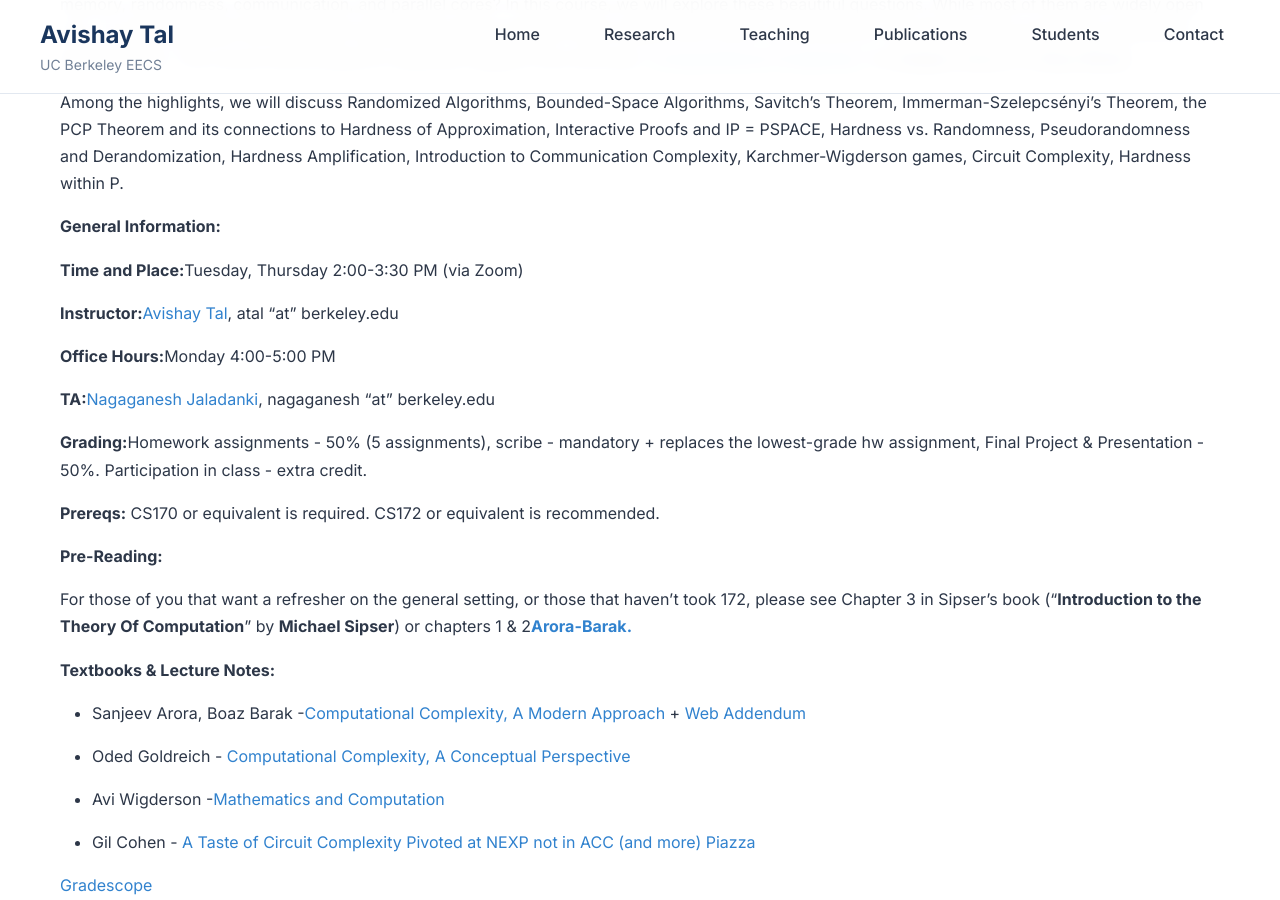
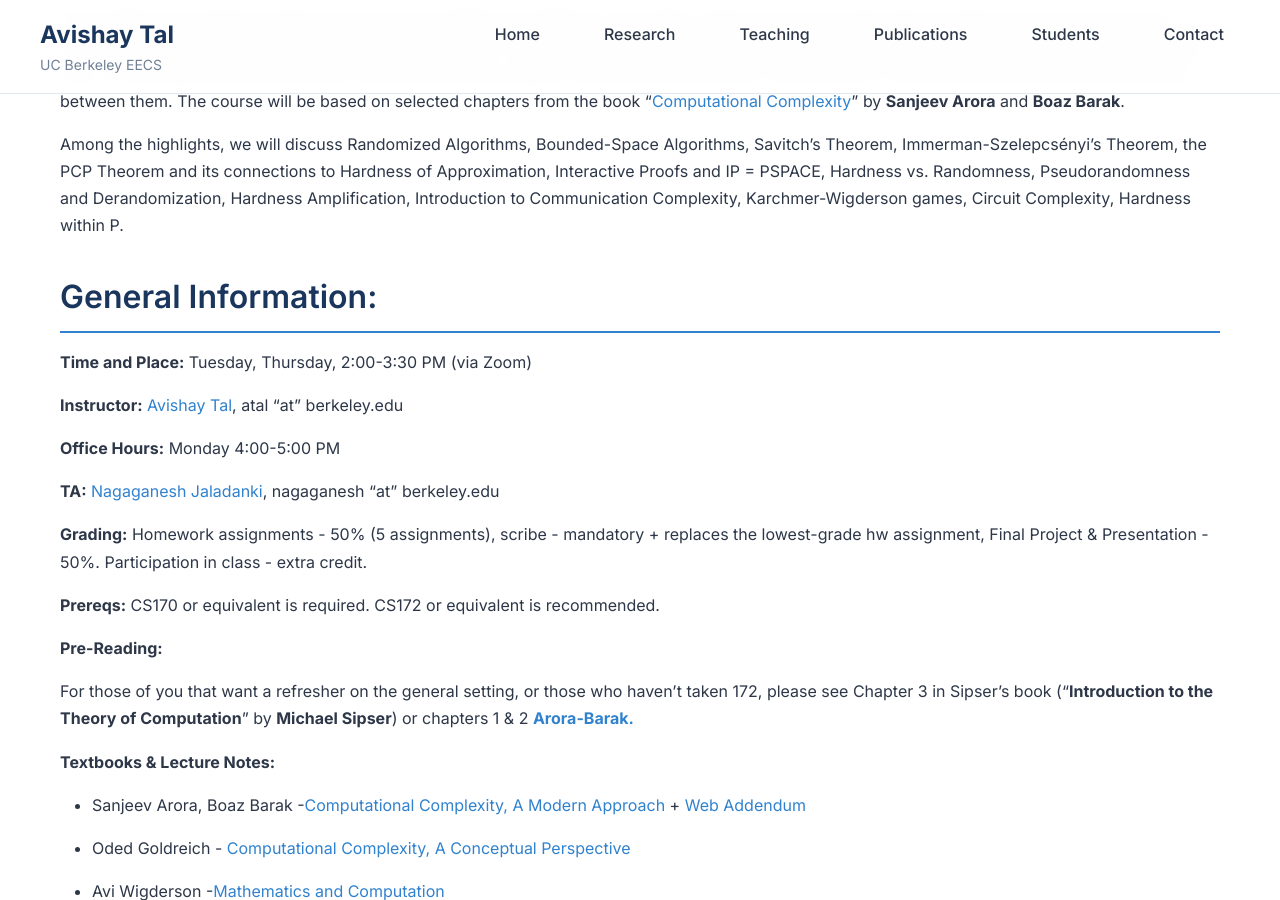
Before and after one commit to avishaytal/website, a Jekyll site: the page built from courses/cs278-complexity-theory/index.md, in a window 1280 px wide and 900 px high, scrolled down 293 px. Built offline with Jekyll 4.4.1, drawn with Linux system fonts in a browser that asks for light colours; our own code applies the rules of GitHub Pages for plain Markdown files.

Commit message:
Update index.md

```diff
--- a/courses/cs278-complexity-theory/index.md
+++ b/courses/cs278-complexity-theory/index.md
@@ -1,28 +1,28 @@
 # **CS 278 Computational Complexity Theory**
 
-**Course Description:**
+## Course Description:
 
-Computational Complexity studies the power and limitations of efficient computation. What can be computed with bounded resources such as time, memory, randomness, communication, and parallel cores? In this course, we will explore these beautiful questions. While most of them are widely open (e.g., Is verifying easier than proving? Is parallelism always helpful? Does randomness help in computation?), we will see many surprising connections between them. The course will be based on selected chapters from the book “[**Computational Complexity**](http://www.google.com/url?q=http%3A%2F%2Ftheory.cs.princeton.edu%2Fcomplexity%2F&sa=D&sntz=1&usg=AOvVaw1GaQAp5jJ9EQDHhz9-vovr)” by **Sanjeev Arora** and **Boaz Barak**.
+Computational Complexity studies the power and limitations of efficient computation. What can be computed with bounded resources such as time, memory, randomness, communication, and parallel cores? In this course, we will explore these beautiful questions. While most of them are widely open (e.g., Is verifying easier than proving? Is parallelism always helpful? Does randomness help in computation?), we will see many surprising connections between them. The course will be based on selected chapters from the book “[Computational Complexity](http://www.google.com/url?q=http%3A%2F%2Ftheory.cs.princeton.edu%2Fcomplexity%2F&sa=D&sntz=1&usg=AOvVaw1GaQAp5jJ9EQDHhz9-vovr)” by **Sanjeev Arora** and **Boaz Barak**.
 
 Among the highlights, we will discuss Randomized Algorithms, Bounded-Space Algorithms, Savitch's Theorem, Immerman-Szelepcsényi's Theorem, the PCP Theorem and its connections to Hardness of Approximation, Interactive Proofs and IP = PSPACE, Hardness vs. Randomness, Pseudorandomness and Derandomization, Hardness Amplification, Introduction to Communication Complexity, Karchmer-Wigderson games, Circuit Complexity, Hardness within P.
 
-**General Information:**
+## General Information:
 
-**Time and Place:**Tuesday, Thursday 2:00-3:30 PM (via Zoom)
+**Time and Place:** Tuesday, Thursday, 2:00-3:30 PM (via Zoom)
 
-**Instructor:**[Avishay Tal](http://www.google.com/url?q=http%3A%2F%2Fwww.avishaytal.org%2F&sa=D&sntz=1&usg=AOvVaw1_ca4aFO3SN8SmWhTCFqSc), atal "at" berkeley.edu
+**Instructor:** [Avishay Tal](http://www.google.com/url?q=http%3A%2F%2Fwww.avishaytal.org%2F&sa=D&sntz=1&usg=AOvVaw1_ca4aFO3SN8SmWhTCFqSc), atal "at" berkeley.edu
 
-**Office Hours:**Monday 4:00-5:00 PM
+**Office Hours:** Monday 4:00-5:00 PM
 
-**TA:**[Nagaganesh Jaladanki](https://www.google.com/url?q=https%3A%2F%2Fnagaganesh.com&sa=D&sntz=1&usg=AOvVaw2ILpckbk4XWJfh9JMk9RGM), nagaganesh "at" berkeley.edu
+**TA:** [Nagaganesh Jaladanki](https://www.google.com/url?q=https%3A%2F%2Fnagaganesh.com&sa=D&sntz=1&usg=AOvVaw2ILpckbk4XWJfh9JMk9RGM), nagaganesh "at" berkeley.edu
 
-**Grading:**Homework assignments - 50% (5 assignments), scribe - mandatory + replaces the lowest-grade hw assignment, Final Project & Presentation - 50%. Participation in class - extra credit.
+**Grading:** Homework assignments - 50% (5 assignments), scribe - mandatory + replaces the lowest-grade hw assignment, Final Project & Presentation - 50%. Participation in class - extra credit.
 
 **Prereqs:** CS170 or equivalent is required. CS172 or equivalent is recommended.
 
 **Pre-Reading:**
 
-For those of you that want a refresher on the general setting, or those that haven't took 172, please see Chapter 3 in Sipser's book ("**Introduction to the Theory Of Computation**" by **Michael Sipser**) or chapters 1 & 2[**Arora-Barak.**](http://www.google.com/url?q=http%3A%2F%2Ftheory.cs.princeton.edu%2Fcomplexity%2F&sa=D&sntz=1&usg=AOvVaw1GaQAp5jJ9EQDHhz9-vovr)
+For those of you that want a refresher on the general setting, or those who haven't taken 172, please see Chapter 3 in Sipser's book ("**Introduction to the Theory of Computation**" by **Michael Sipser**) or chapters 1 & 2 [**Arora-Barak.**](http://www.google.com/url?q=http%3A%2F%2Ftheory.cs.princeton.edu%2Fcomplexity%2F&sa=D&sntz=1&usg=AOvVaw1GaQAp5jJ9EQDHhz9-vovr)
 
 **Textbooks & Lecture Notes:**
 
@@ -37,7 +37,7 @@ For those of you that want a refresher on the general setting, or those that hav
 
 [Gradescope](https://www.google.com/url?q=https%3A%2F%2Fwww.gradescope.com%2Fcourses%2F242906&sa=D&sntz=1&usg=AOvVaw18OauiCpkMxY7XfZ0Bgd4M)
 
-**Problem Sets:**
+## Problem Sets:
 
 - [Homework 1](https://drive.google.com/open?id=1KO3nmX0AmXOEiW8XMXxZ5UCgcUyhQ4TP) \- Due Thursday, Feb 11.
 
@@ -46,7 +46,9 @@ For those of you that want a refresher on the general setting, or those that hav
 - [Homework 3](https://drive.google.com/open?id=1NQYTyLTnpZub9w2EpW47cbG81y5bRMoi) \- Due Thursday, Mar 18.
 
 - [Homework 4](https://drive.google.com/open?id=1naoQEjgq9-Fg53vYO-S0u6O_oQmu_XKO) \- Due Friday, Apr 16.
-**Topics:**
+
+
+## Topics:
 
 **Time-Complexity (Chapter 3 AB)**
 
```
Also changed, not shown: other parts of courses/cs278-complexity-theory/index.md (+2 -0 lines).
